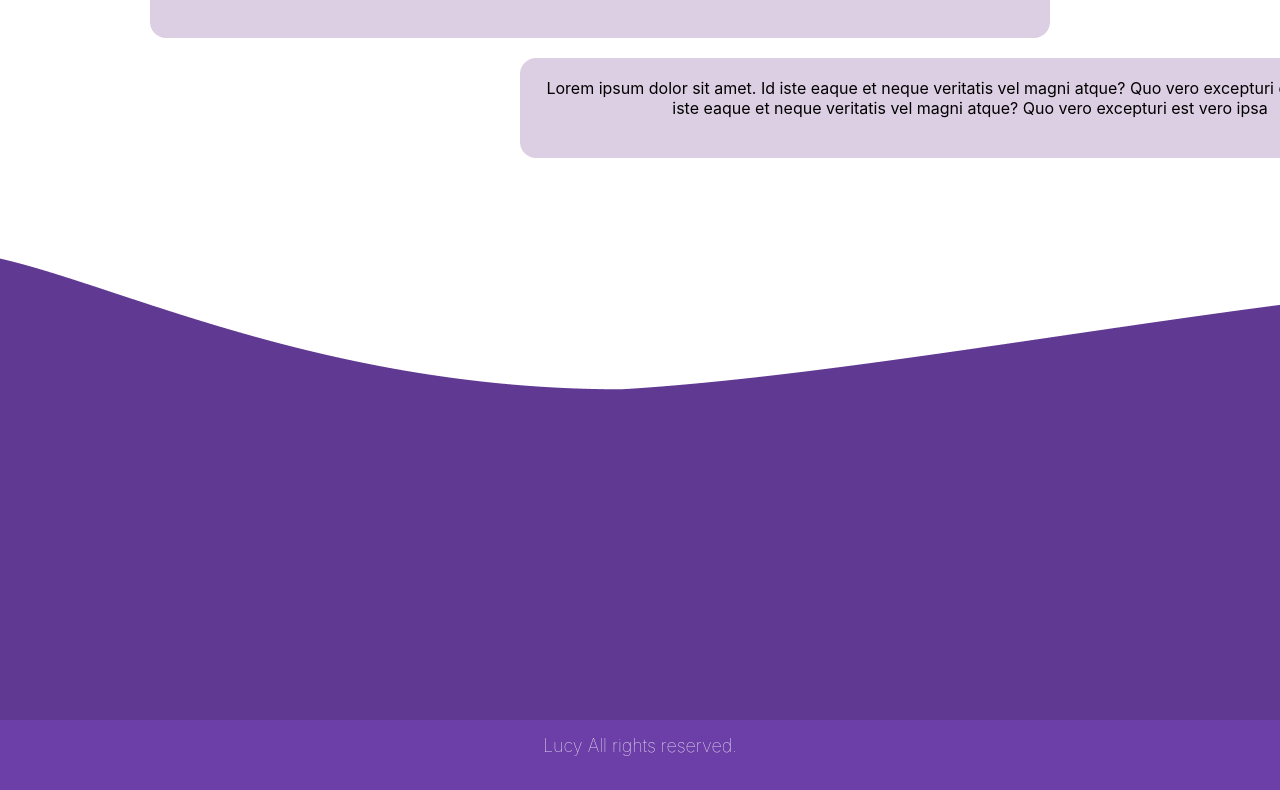
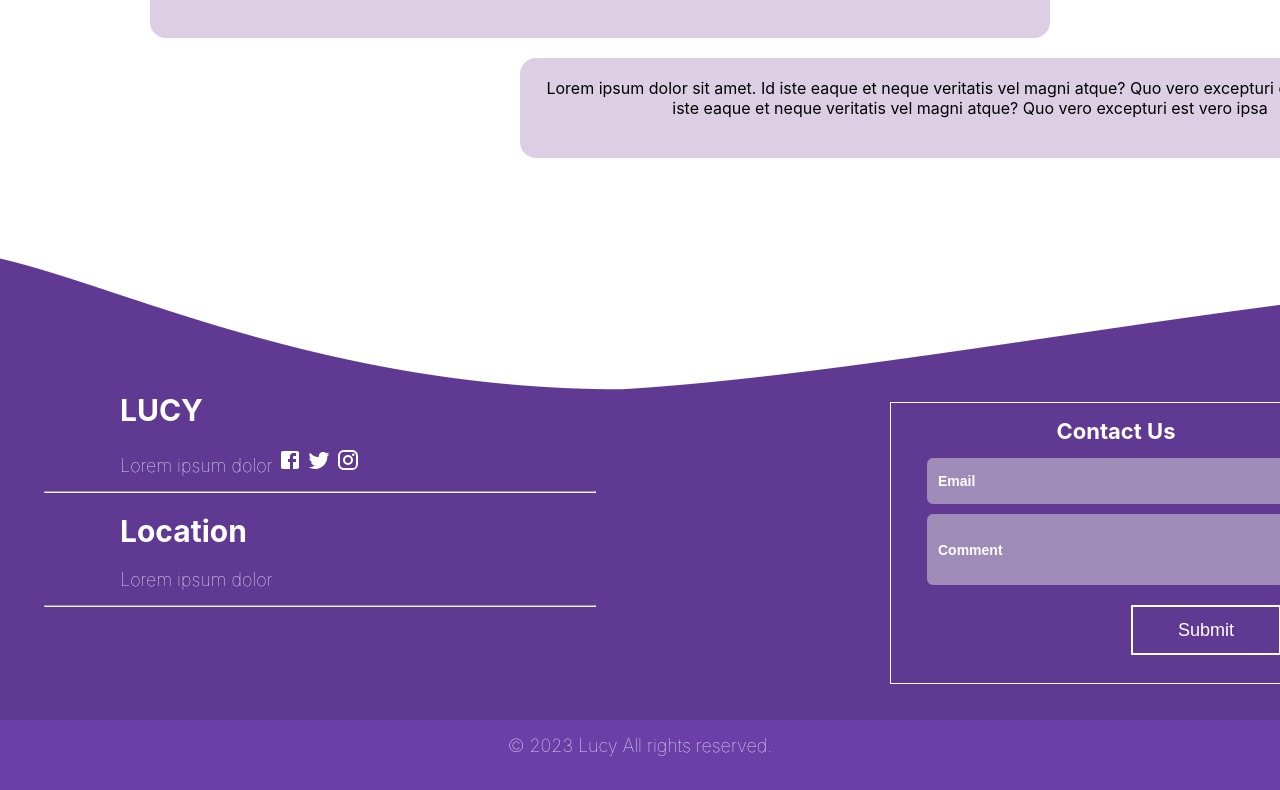
Before and after one commit to Melat16/LMS-Lucy, a React (Create React App) app: page / in a window 1280 px wide. Shown: the part 2159-2949 px from the top of the page. Built offline with nearby package versions, Linux system fonts and the light colour scheme.

Commit message:
footer added

```diff
--- a/package.json
+++ b/package.json
@@ -6,6 +6,7 @@
     "@emotion/react": "^11.10.6",
     "@emotion/styled": "^11.10.6",
     "@material-ui/core": "^4.12.4",
+    "@material-ui/icons": "^4.11.3",
     "@mui/material": "^5.11.16",
     "@testing-library/jest-dom": "^5.16.5",
     "@testing-library/react": "^13.4.0",
--- a/src/components/Footer.js
+++ b/src/components/Footer.js
@@ -1,16 +1,41 @@
 import React from "react";
 import styled from "styled-components"
 import Background from "../assets/Ellipse 6.png"
+import InstagramIcon from "@material-ui/icons/Instagram";
+import TwitterIcon from "@material-ui/icons/Twitter";
+import FacebookIcon from "@material-ui/icons/Facebook";
 
 
 export default function Footer(){
     return(
 <Main>
 <Container>
+    <Left>
+<H1>LUCY</H1>
+<H6>Lorem ipsum dolor <FacebookIcon />  <TwitterIcon /> <InstagramIcon /></H6>
 
+
+<hr style={{width :'550px'}}/>
+
+<H1>Location</H1>
+<H6>Lorem ipsum dolor</H6>
+
+<hr style={{width :'550px'}}/>
+
+    </Left>
+
+    <Right>
+<FormDiv>
+<H2>Contact Us</H2>
+<Input placeholder="Email"/>
+<Input2 placeholder="Comment" />
+<Button>Submit</Button>
+
+</FormDiv>
+    </Right>
 </Container>
 <Last>
-<P>Lucy All rights reserved.</P>
+<P> &copy; 2023 Lucy All rights reserved.</P>
 </Last>
 </Main>
     )
@@ -38,3 +63,100 @@ color:white;
 text-align: center;
 padding-top: 15px;
 `
+
+const H6 = styled.h6`
+font-size: 18px;
+font-weight:lighter;
+color:white;
+text-align: start;
+margin-left:120px;
+margin-bottom:15px;
+margin-top:5px;
+`
+const Left = styled.div`
+float:left;
+width:50%;
+height:350px;
+margin-top:120px;
+`
+
+const Right = styled.div`
+float:right;
+width:50%;
+height:300px;
+margin-top:150px;
+
+`
+
+const H1 = styled.h1`
+font-size: 30px;
+font-weight:bold;
+color: white;
+margin-left:120px;
+text-align: start;
+margin-bottom:20px;
+
+`
+const H2 = styled.h1`
+font-size: 22px;
+font-weight:bold;
+margin-left:20px;
+color: white;
+text-align: center;
+
+`
+const FormDiv = styled.div`
+width:430px;
+height:280px;
+border-style:solid;
+border-color:white;
+border-width:0.6px;
+margin-left:250px;
+
+`
+
+const Input = styled.input`
+border-radius: 6px;
+border-style:solid;
+border-color:rgb(158, 139, 183);
+margin-bottom:10px;
+width:350px;
+height:40px;
+background-color:rgb(158, 139, 183);
+font-size: 14px;
+font-weight:bold;
+
+::placeholder {
+       color: white;
+       padding-left:7px;
+   }
+`
+const Input2 = styled.input`
+border-radius: 6px;
+border-style:solid;
+border-color:rgb(158, 139, 183);
+margin-bottom:10px;
+width:350px;
+height:65px;
+background-color:rgb(158, 139, 183);
+font-size: 14px;
+font-weight:bold;
+
+::placeholder {
+       color: white;
+       padding-left:7px;
+   }
+`
+
+const Button = styled.button`
+width:150px;
+height:50px;
+border-style:solid;
+border-color:white;
+border-width:0.7;
+margin-left:200px;
+background-color:rgb(96,57,147);
+margin-top:10px;
+color:white;
+font-size:18px
+`
```
Also changed, not shown: 1 other file (tests, documents, lock files or other folders).
